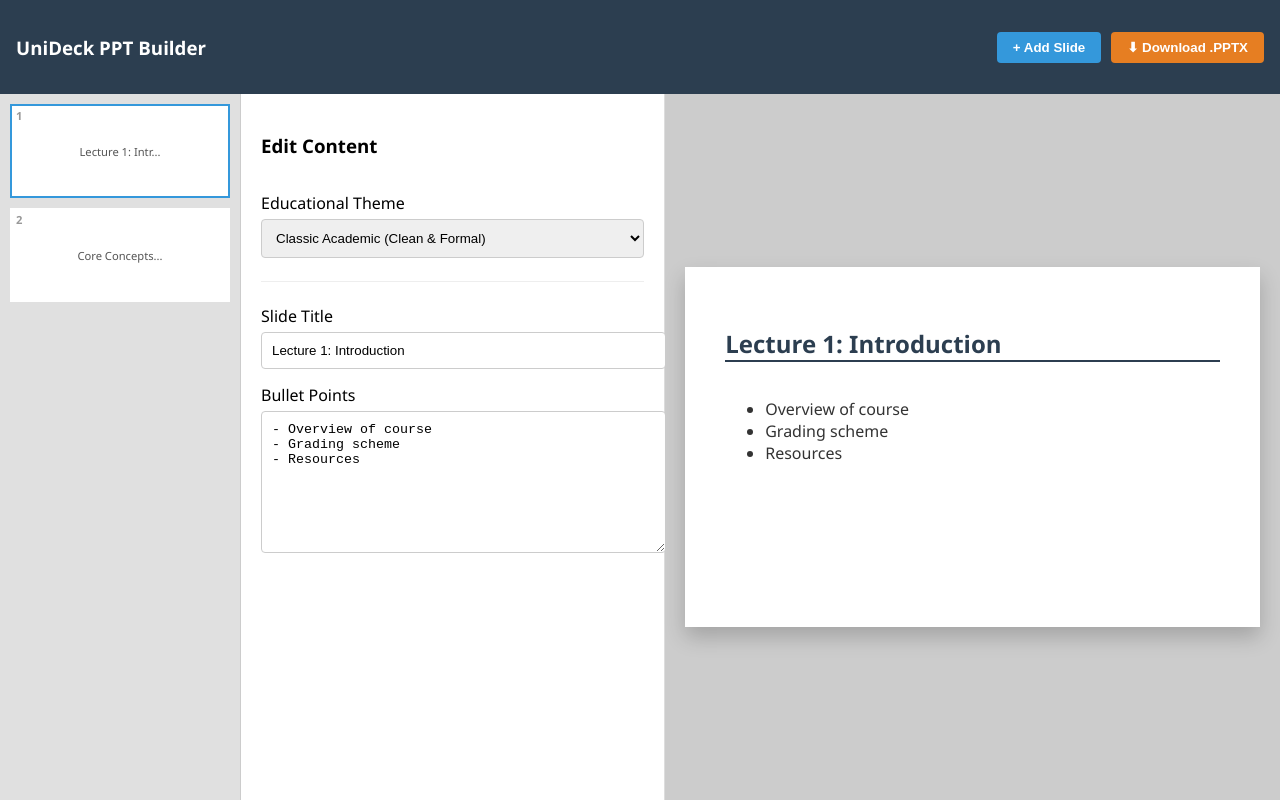
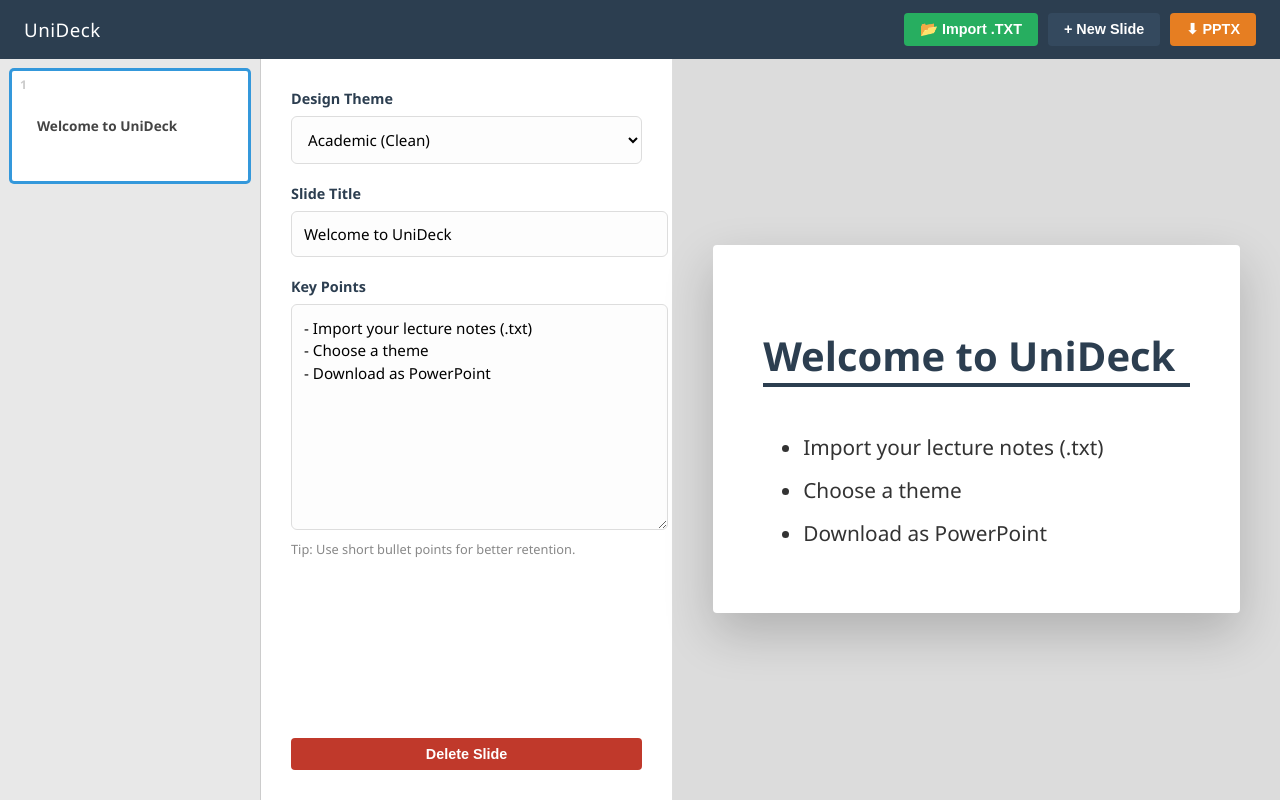
Before and after one commit to ngjunwei777/SlideMaker, a plain HTML site: page index.html in a window 1280 px wide. Drawn offline with Linux system fonts and the light colour scheme.

Commit message:
Update index.html

```diff
--- a/index.html
+++ b/index.html
@@ -3,70 +3,92 @@
 <head>
     <meta charset="UTF-8">
     <meta name="viewport" content="width=device-width, initial-scale=1.0">
-    <title>UniDeck: PPT Generator</title>
+    <title>UniDeck: Rapid PPT Builder</title>
     <script src="https://cdn.jsdelivr.net/gh/gitbrent/pptxgenjs@3.12.0/dist/pptxgen.bundle.js"></script>
     <style>
         :root {
             --primary: #2c3e50;
             --accent: #3498db;
             --bg: #f4f7f6;
-            --slide-ratio: 1.77; /* 16:9 */
+            --slide-ratio: 1.77; /* 16:9 Aspect Ratio */
         }
 
-        body { margin: 0; font-family: 'Segoe UI', sans-serif; height: 100vh; display: flex; flex-direction: column; overflow: hidden; }
+        body { margin: 0; font-family: 'Segoe UI', Tahoma, Geneva, Verdana, sans-serif; height: 100vh; display: flex; flex-direction: column; overflow: hidden; background: var(--bg); }
 
         /* HEADER */
-        header { background: var(--primary); color: white; padding: 1rem; display: flex; justify-content: space-between; align-items: center; }
+        header { background: var(--primary); color: white; padding: 0.8rem 1.5rem; display: flex; justify-content: space-between; align-items: center; box-shadow: 0 2px 5px rgba(0,0,0,0.1); }
+        h3 { margin: 0; font-weight: 400; letter-spacing: 0.5px; }
         .controls { display: flex; gap: 10px; }
-        .btn { padding: 8px 16px; border: none; border-radius: 4px; cursor: pointer; font-weight: bold; color: white; }
-        .btn-add { background: #3498db; }
-        .btn-export { background: #e67e22; } /* Orange for action */
 
-        /* LAYOUT */
+        .btn { padding: 8px 16px; border: none; border-radius: 4px; cursor: pointer; font-weight: 600; font-size: 0.9rem; transition: background 0.2s; color: white; display: flex; align-items: center; gap: 5px; }
+        .btn-add { background: #34495e; }
+        .btn-add:hover { background: #415b76; }
+        .btn-import { background: #27ae60; }
+        .btn-import:hover { background: #2ecc71; }
+        .btn-export { background: #e67e22; }
+        .btn-export:hover { background: #d35400; }
+
+        /* Hidden file input */
+        #fileInput { display: none; }
+
+        /* LAYOUT CONTAINER */
         .workspace { display: flex; flex: 1; overflow: hidden; }
 
-        /* SIDEBAR */
-        .sidebar { width: 220px; background: #e0e0e0; border-right: 1px solid #ccc; padding: 10px; overflow-y: auto; }
-        .thumbnail { background: white; height: 80px; margin-bottom: 10px; padding: 5px; cursor: pointer; border: 2px solid transparent; display: flex; align-items: center; justify-content: center; font-size: 0.7rem; color: #555; position: relative; }
-        .thumbnail.active { border-color: var(--accent); }
-        .thumb-num { position: absolute; top: 2px; left: 4px; font-weight: bold; color: #999; }
+        /* SIDEBAR (Slide List) */
+        .sidebar { width: 240px; background: #e8e8e8; border-right: 1px solid #ccc; padding: 10px; overflow-y: auto; display: flex; flex-direction: column; gap: 10px; }
+        .thumbnail { background: white; height: 90px; padding: 10px; cursor: pointer; border: 2px solid transparent; display: flex; flex-direction: column; justify-content: center; position: relative; border-radius: 4px; transition: transform 0.1s; }
+        .thumbnail:hover { transform: translateY(-2px); box-shadow: 0 2px 5px rgba(0,0,0,0.05); }
+        .thumbnail.active { border-color: var(--accent); box-shadow: 0 0 0 1px var(--accent); }
+        .thumb-num { position: absolute; top: 5px; left: 8px; font-size: 0.75rem; font-weight: bold; color: #ccc; }
+        .thumb-title { font-size: 0.85rem; font-weight: bold; color: #444; margin-left: 15px; overflow: hidden; text-overflow: ellipsis; white-space: nowrap; }
 
-        /* EDITOR */
-        .editor { flex: 1; padding: 20px; background: white; border-right: 1px solid #ddd; display: flex; flex-direction: column; gap: 15px; }
-        input, textarea, select { width: 100%; padding: 10px; border: 1px solid #ccc; border-radius: 4px; margin-top: 5px; }
-        textarea { height: 120px; resize: vertical; }
+        /* EDITOR PANE */
+        .editor { flex: 1; padding: 30px; background: white; border-right: 1px solid #ddd; display: flex; flex-direction: column; gap: 20px; max-width: 400px; }
+        .form-group label { display: block; margin-bottom: 8px; font-weight: 600; color: var(--primary); font-size: 0.9rem; }
+        input[type="text"], textarea, select { width: 100%; padding: 12px; border: 1px solid #ddd; border-radius: 6px; font-family: inherit; font-size: 0.95rem; background: #fdfdfd; }
+        input[type="text"]:focus, textarea:focus, select:focus { outline: none; border-color: var(--accent); background: white; }
+        textarea { height: 200px; resize: vertical; line-height: 1.5; }
+        .hint { font-size: 0.8rem; color: #888; margin-top: 5px; }
 
-        /* PREVIEW */
-        .preview-area { flex: 1.5; background: #ccc; display: flex; align-items: center; justify-content: center; padding: 20px; }
+        /* PREVIEW PANE */
+        .preview-area { flex: 1.5; background: #dcdcdc; display: flex; align-items: center; justify-content: center; padding: 40px; }
         .slide-preview {
-            width: 90%; aspect-ratio: var(--slide-ratio);
-            background: white; box-shadow: 0 10px 20px rgba(0,0,0,0.2);
-            padding: 40px; display: flex; flex-direction: column;
-            transition: all 0.3s ease;
+            width: 100%; max-width: 800px;
+            aspect-ratio: var(--slide-ratio);
+            background: white;
+            box-shadow: 0 20px 50px rgba(0,0,0,0.2);
+            padding: 50px;
+            display: flex; flex-direction: column;
+            border-radius: 4px;
         }
 
-        /* DYNAMIC THEMES (CSS for Preview Only) */
-        /* 1. Classic Academic */
+        /* DYNAMIC THEMES (CSS for Preview) */
+        /* Theme: Academic */
         .theme-academic { background: white; color: #333; }
-        .theme-academic h2 { border-bottom: 2px solid #2c3e50; color: #2c3e50; }
+        .theme-academic h2 { border-bottom: 4px solid #2c3e50; color: #2c3e50; margin-bottom: 30px; font-size: 2.5rem; }
+        .theme-academic li { margin-bottom: 15px; font-size: 1.3rem; }
 
-        /* 2. Modern Dark */
+        /* Theme: Dark */
         .theme-dark { background: #222; color: #eee; }
-        .theme-dark h2 { color: #3498db; }
+        .theme-dark h2 { color: #3498db; margin-bottom: 30px; font-size: 2.5rem; }
+        .theme-dark li { margin-bottom: 15px; font-size: 1.3rem; color: #ccc; }
 
-        /* 3. Engineering Blue */
-        .theme-engineering { background: #f0f8ff; color: #003366; }
-        .theme-engineering h2 { color: #004080; text-transform: uppercase; letter-spacing: 1px; }
+        /* Theme: Blueprint */
+        .theme-engineering { background: #003366; color: white; background-image: radial-gradient(#ffffff 1px, transparent 1px); background-size: 20px 20px; }
+        .theme-engineering h2 { color: #ffcc00; text-transform: uppercase; letter-spacing: 2px; border-bottom: 2px dashed #ffcc00; padding-bottom: 10px; }
+        .theme-engineering li { font-family: 'Courier New', monospace; font-size: 1.2rem; margin-bottom: 15px; }
 
     </style>
 </head>
 <body>
 
 <header>
-    <h3>UniDeck PPT Builder</h3>
+    <h3>UniDeck</h3>
     <div class="controls">
-        <button class="btn btn-add" onclick="addSlide()">+ Add Slide</button>
-        <button class="btn btn-export" onclick="exportPPT()">⬇ Download .PPTX</button>
+        <input type="file" id="fileInput" accept=".txt" onchange="handleFileImport(this)">
+        <button class="btn btn-import" onclick="document.getElementById('fileInput').click()">📂 Import .TXT</button>
+        <button class="btn btn-add" onclick="addSlide()">+ New Slide</button>
+        <button class="btn btn-export" onclick="exportPPT()">⬇ PPTX</button>
     </div>
 </header>
 
@@ -74,23 +96,28 @@
     <div class="sidebar" id="thumbnailList"></div>
 
     <div class="editor">
-        <h3>Edit Content</h3>
-        <div>
-            <label>Educational Theme</label>
+        <div class="form-group">
+            <label>Design Theme</label>
             <select id="themeSelect" onchange="updatePreview()">
-                <option value="academic">Classic Academic (Clean & Formal)</option>
-                <option value="dark">Modern Dark (High Contrast)</option>
-                <option value="engineering">Engineering (Blueprint Style)</option>
+                <option value="academic">Academic (Clean)</option>
+                <option value="dark">Night Mode (Contrast)</option>
+                <option value="engineering">Blueprint (Tech)</option>
             </select>
         </div>
-        <hr style="width:100%; border:0; border-top:1px solid #eee;">
-        <div>
+
+        <div class="form-group">
             <label>Slide Title</label>
-            <input type="text" id="inpTitle" oninput="updateCurrentSlide()" placeholder="Slide Heading...">
+            <input type="text" id="inpTitle" oninput="updateCurrentSlide()" placeholder="E.g., Lecture Objectives">
         </div>
-        <div>
-            <label>Bullet Points</label>
-            <textarea id="inpBody" oninput="updateCurrentSlide()" placeholder="- Point 1&#10;- Point 2"></textarea>
+
+        <div class="form-group">
+            <label>Key Points</label>
+            <textarea id="inpBody" oninput="updateCurrentSlide()" placeholder="- Point one&#10;- Point two"></textarea>
+            <div class="hint">Tip: Use short bullet points for better retention.</div>
+        </div>
+
+        <div style="margin-top:auto">
+            <button class="btn btn-add" style="width:100%; background:#c0392b; justify-content:center;" onclick="deleteSlide()">Delete Slide</button>
         </div>
     </div>
 
@@ -103,24 +130,90 @@
 </div>
 
 <script>
-    // --- DATA STATE ---
+    // --- STATE ---
     let slides = [
-        { title: "Lecture 1: Introduction", body: "- Overview of course\n- Grading scheme\n- Resources" },
-        { title: "Core Concepts", body: "- Definition of Terms\n- Historical Context\n- Modern Applications" }
+        { title: "Welcome to UniDeck", body: "- Import your lecture notes (.txt)\n- Choose a theme\n- Download as PowerPoint" }
     ];
     let currentIdx = 0;
 
-    // --- INIT ---
+    // --- INITIALIZATION ---
     function init() {
         renderThumbnails();
         loadSlide(0);
     }
 
-    // --- APP LOGIC ---
+    // --- IMPORT LOGIC ---
+    function handleFileImport(input) {
+        const file = input.files[0];
+        if (!file) return;
+
+        const reader = new FileReader();
+        reader.onload = function(e) {
+            const text = e.target.result;
+            parseTextToSlides(text);
+        };
+        reader.readAsText(file);
+
+        // Reset input so same file can be selected again if needed
+        input.value = '';
+    }
+
+    function parseTextToSlides(text) {
+        const lines = text.split('\n');
+        let newSlides = [];
+        let currentSlide = null;
+
+        lines.forEach(line => {
+            const trimmed = line.trim();
+            if (!trimmed) return; // Skip empty lines
+
+            if (trimmed.startsWith('#')) {
+                // Save previous slide if exists
+                if (currentSlide) newSlides.push(currentSlide);
+
+                // Start new slide (remove '#' and spaces)
+                currentSlide = {
+                    title: trimmed.replace(/^#+\s*/, ''),
+                    body: ""
+                };
+            } else {
+                // It's a bullet point
+                if (currentSlide) {
+                    currentSlide.body += (currentSlide.body ? "\n" : "") + trimmed;
+                } else {
+                    // Handling text at the top of file before first header
+                    currentSlide = { title: "Introduction", body: trimmed };
+                }
+            }
+        });
+
+        // Push the last slide
+        if (currentSlide) newSlides.push(currentSlide);
+
+        if (newSlides.length > 0) {
+            slides = newSlides; // Replace existing slides
+            currentIdx = 0;
+            renderThumbnails();
+            loadSlide(0);
+            alert(`Successfully imported ${slides.length} slides!`);
+        } else {
+            alert("Could not parse slides. Ensure titles start with '#'.");
+        }
+    }
+
+    // --- CORE LOGIC ---
     function addSlide() {
-        slides.push({ title: "New Concept", body: "- Detail A\n- Detail B" });
+        slides.push({ title: "New Slide", body: "- New point" });
         renderThumbnails();
         loadSlide(slides.length - 1);
+    }
+
+    function deleteSlide() {
+        if(slides.length <= 1) return alert("You must keep at least one slide.");
+        slides.splice(currentIdx, 1);
+        currentIdx = Math.max(0, currentIdx - 1);
+        renderThumbnails();
+        loadSlide(currentIdx);
     }
 
     function loadSlide(index) {
@@ -129,7 +222,6 @@
         document.getElementById('inpTitle').value = slide.title;
         document.getElementById('inpBody').value = slide.body;
 
-        // Highlight thumbnail
         document.querySelectorAll('.thumbnail').forEach((t, i) => {
             t.classList.toggle('active', i === index);
         });
@@ -139,7 +231,12 @@
     function updateCurrentSlide() {
         slides[currentIdx].title = document.getElementById('inpTitle').value;
         slides[currentIdx].body = document.getElementById('inpBody').value;
-        renderThumbnailsText();
+
+        // Update thumbnail text
+        const thumbs = document.getElementById('thumbnailList').children;
+        if(thumbs[currentIdx]) {
+            thumbs[currentIdx].querySelector('.thumb-title').innerText = slides[currentIdx].title;
+        }
         updatePreview();
     }
 
@@ -148,10 +245,8 @@
         const bodyRaw = document.getElementById('inpBody').value;
         const theme = document.getElementById('themeSelect').value;
 
-        // Update Content
         document.getElementById('prevTitle').innerText = title;
 
-        // Convert newlines to HTML for preview
         let htmlBody = "<ul>";
         bodyRaw.split('\n').forEach(line => {
             let clean = line.trim().replace(/^-/, '').trim();
@@ -160,9 +255,7 @@
         htmlBody += "</ul>";
         document.getElementById('prevBody').innerHTML = htmlBody;
 
-        // Update Theme Class
-        const previewEl = document.getElementById('slidePreview');
-        previewEl.className = `slide-preview theme-${theme}`;
+        document.getElementById('slidePreview').className = `slide-preview theme-${theme}`;
     }
 
     function renderThumbnails() {
@@ -171,79 +264,54 @@
         slides.forEach((s, i) => {
             const div = document.createElement('div');
             div.className = `thumbnail ${i === currentIdx ? 'active' : ''}`;
-            div.innerHTML = `<span class="thumb-num">${i+1}</span> <span>${s.title.substring(0, 15)}...</span>`;
+            div.innerHTML = `<span class="thumb-num">${i+1}</span> <span class="thumb-title">${s.title}</span>`;
             div.onclick = () => loadSlide(i);
             container.appendChild(div);
         });
     }
 
-    function renderThumbnailsText() {
-        const thumbs = document.getElementById('thumbnailList').children;
-        if(thumbs[currentIdx]) {
-            thumbs[currentIdx].querySelectorAll('span')[1].innerText = slides[currentIdx].title.substring(0, 15) + "...";
-        }
-    }
+    // --- PPT EXPORT ---
+    function exportPPT() {
+        let pres = new PptxGenJS();
+        const themeVal = document.getElementById('themeSelect').value;
 
-    // --- PPTX GENERATION LOGIC ---
-    function exportPPT() {
-        // 1. Create a new Presentation
-        let pres = new PptxGenJS();
+        // Define Theme Colors
+        let colors = { bg: "FFFFFF", title: "2c3e50", body: "333333" };
+        if(themeVal === 'dark') colors = { bg: "222222", title: "3498db", body: "eeeeee" };
+        if(themeVal === 'engineering') colors = { bg: "003366", title: "ffcc00", body: "ffffff" };
 
-        // 2. Get Selected Theme Properties
-        const themeVal = document.getElementById('themeSelect').value;
-        let themeColors = { bg: "FFFFFF", title: "2c3e50", body: "333333" };
-
-        if(themeVal === 'dark') {
-            themeColors = { bg: "222222", title: "3498db", body: "eeeeee" };
-        } else if (themeVal === 'engineering') {
-            themeColors = { bg: "f0f8ff", title: "004080", body: "003366" };
-        }
-
-        // 3. Loop through slides and add to PPT
         slides.forEach(slideData => {
             let slide = pres.addSlide();
+            slide.background = { color: colors.bg };
 
-            // Apply Background
-            slide.background = { color: themeColors.bg };
-
-            // Add Title
+            // Title
             slide.addText(slideData.title, {
                 x: 0.5, y: 0.5, w: "90%", h: 1,
-                fontSize: 32,
-                bold: true,
-                color: themeColors.title,
-                fontFace: "Arial"
+                fontSize: 32, bold: true, color: colors.title, fontFace: "Arial"
             });
 
-            // Add Body (Bullet Points)
-            // We split lines to make them bullets
+            // Bullets
             let bulletLines = slideData.body.split('\n').map(line => {
                 return { text: line.replace(/^-/, '').trim(), options: { breakLine: true } };
             });
 
             slide.addText(bulletLines, {
-                x: 0.5, y: 1.8, w: "90%", h: 4,
-                fontSize: 18,
-                color: themeColors.body,
-                bullet: true,
-                fontFace: "Arial",
-                lineSpacing: 32
+                x: 0.5, y: 1.5, w: "90%", h: 4,
+                fontSize: 18, color: colors.body, bullet: true, fontFace: "Arial", lineSpacing: 28
             });
 
-            // Add Footer
-            slide.addText("Generated by UniDeck", {
-                x: 0.5, y: 5.2, w: "90%", h: 0.5,
-                fontSize: 10, color: "999999"
+            // Footer
+            slide.addText(`UniDeck | ${new Date().toLocaleDateString()}`, {
+                x: 0.5, y: 5.25, w: "90%", h: 0.3,
+                fontSize: 10, color: "888888"
             });
         });
 
-        // 4. Save the file
-        pres.writeFile({ fileName: "Lecture_Slides.pptx" });
+        pres.writeFile({ fileName: "UniDeck_Lecture.pptx" });
     }
 
-    // Start
     init();
+</script>
 
-</script>
 </body>
 </html>
```
